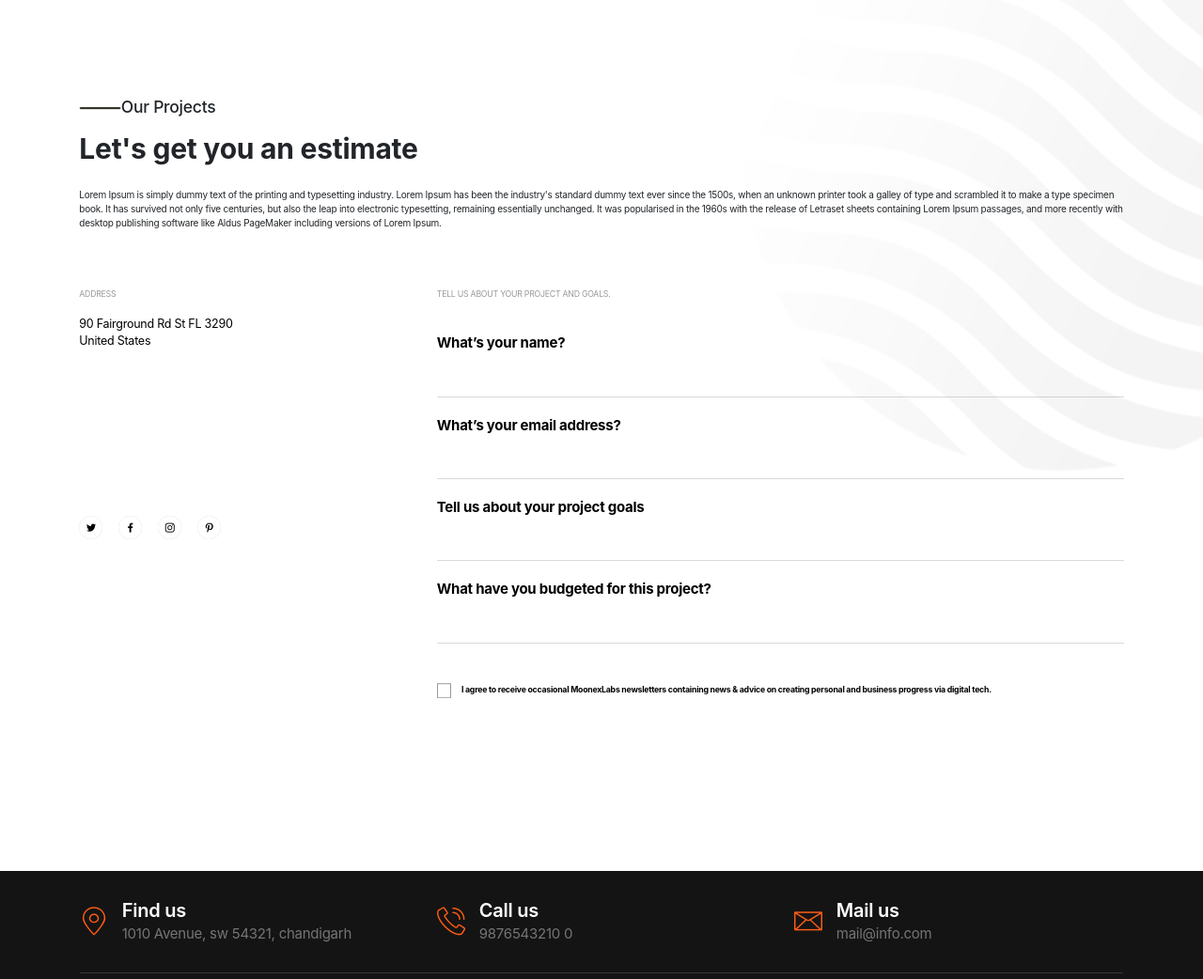
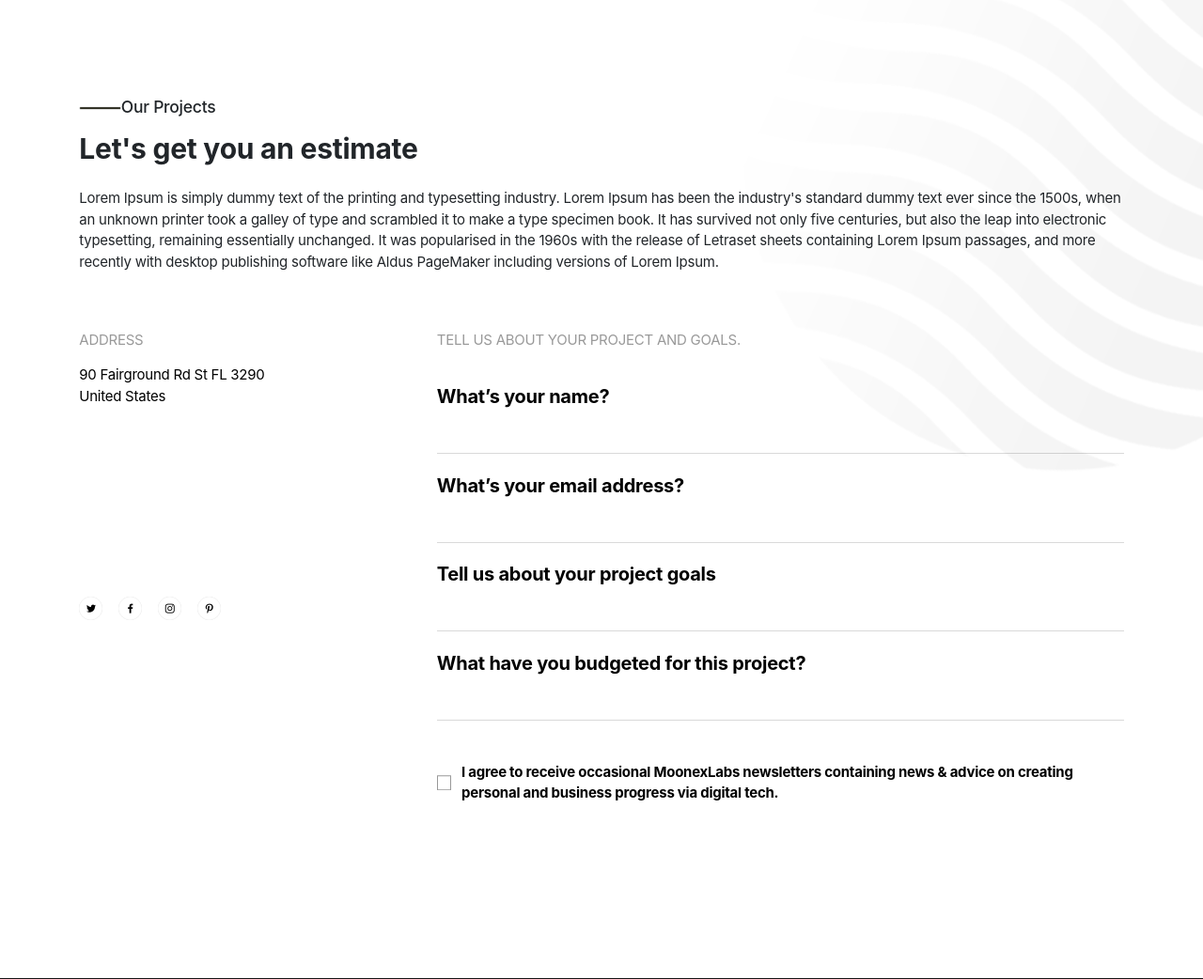
Before and after one commit to Sisirakv/Stunsky, a Django app: page /contact in a window 1280 px wide. Shown: the part 309-1351 px from the top of the page at 94% size. Run offline with Django 3.2, Linux system fonts and the light colour scheme; some libraries are stand-ins or nearby versions.

Commit message:
edit works

```diff
--- a/static/css/custom.css
+++ b/static/css/custom.css
@@ -233,11 +233,11 @@
 	}
 	.image-size {
 		margin-top: 77px;
-		width: 71% !important;
+		width: 100% !important;
 
 	}
 	.carousel-control-next {
-		right: 170px !important;
+		right: 69px !important;
 	}
 	.bannerli{
 		padding-right: 75px;
@@ -343,6 +343,39 @@
 	}
 	.ptf-offcanvas-menu__header .ptf-offcanvas-menu-icon{
 		color: black !important;
+	}
+	.ptf-nav--default .sf-menu>li>a{
+		font-size: 1.5rem;
+		font-weight: 700;
+		line-height: 1;
+		text-transform: uppercase;
+	}
+	.fz-18{
+		font-size: 1.5rem;
+	}
+	.ptf-service-box__content p{
+		font-size: 1.5rem;
+	}
+	.ptf-approach-box__content{
+		font-size: 1.5rem;
+	}
+	.testip{
+		font-size: 1.5rem;
+	}
+	.h1title{
+		font-size: 4rem;
+	}
+	.fz-21{
+		font-size: 2rem;
+	}
+	.ptf-news-slide__excerpt p{
+		font-size: 1.5rem;
+	}
+	.ptf-post__meta span{
+		font-size: 1rem;
+	}
+	.ptf-post__title a{
+		font-size: 2rem;
 	}
 }
 
--- a/templates/contact.html
+++ b/templates/contact.html
@@ -15,7 +15,7 @@
 						<div class="ptf-animated-block" data-aos="fade" data-aos-delay="0">
 							<div class="ptf-spacer" style=" --ptf-xxl: 9rem; --ptf-md: 12rem;"></div>
 							<h1 class="fz-70 fz-40--md fw-extrabold lh-1p1 has-white-color" >Contact</h1>
-							<h4>Lorem Ipsum is simply dummy text of the printing and typesetting industry.
+							<h4 class="fz-18">Lorem Ipsum is simply dummy text of the printing and typesetting industry.
 								Lorem Ipsum has been the industry's</h4>
 						</div>
 					</div>
@@ -35,7 +35,7 @@
 							<h1 class="large-heading" style="font-size: 3rem;"><b>Let's get you an estimate</b>
 							</h1>
 							<div class="ptf-spacer" style=" --ptf-xxl: 2rem; --ptf-md: 5rem;"></div>
-							<p>Lorem Ipsum is simply dummy text of the printing and typesetting industry. Lorem Ipsum has been the industry's standard
+							<p class="fz-18">Lorem Ipsum is simply dummy text of the printing and typesetting industry. Lorem Ipsum has been the industry's standard
 								dummy text ever since the 1500s, when an unknown printer took a galley of type and scrambled it to make a type specimen
 								book. It has survived not only five centuries, but also the leap into electronic typesetting, remaining essentially unchanged. It
 								was popularised in the 1960s with the release of Letraset sheets containing Lorem Ipsum passages, and more recently with
@@ -56,30 +56,30 @@
 					<div class="col-lg-4">
 						<!--Animated Block-->
 						<div class="ptf-animated-block" data-aos="fade" data-aos-delay="0">
-							<h5 class="fz-14 text-uppercase has-3-color fw-normal">Address</h5>
+							<h5 class="fz-18 text-uppercase has-3-color fw-normal">Address</h5>
 							<!--Spacer-->
 							<div class="ptf-spacer" style=" --ptf-xxl: 1.25rem;"></div>
-							<p class="fz-20 lh-1p5 has-black-color">90 Fairground Rd St FL 3290<br>United States</p>
+							<p class="fz-18 lh-1p5 has-black-color">90 Fairground Rd St FL 3290<br>United States</p>
 						</div>
 						<!--Spacer-->
 						<div class="ptf-spacer" style=" --ptf-xxl: 2.1875rem;"></div>
 						<!--Animated Block-->
 						<div class="ptf-animated-block" data-aos="fade" data-aos-delay="100">
-							<h5 class="fz-14 text-uppercase has-3-color fw-normal">Email</h5>
+							<h5 class="fz-18 text-uppercase has-3-color fw-normal">Email</h5>
 							<!--Spacer-->
 							<div class="ptf-spacer" style=" --ptf-xxl: 1.25rem;"></div>
 							<p class="fz-20 lh-1p5 has-black-color"><a href="mailto:hello@moonex.co"
-									class="atag">hello@moonex.co<br></a><a href="mailto:career@moonex.co"
-									class="atag">career@moonex.co</a></p>
+									class="atag fz-18">hello@moonex.co<br></a><a href="mailto:career@moonex.co"
+									class="atag fz-18">career@moonex.co</a></p>
 						</div>
 						<!--Spacer-->
 						<div class="ptf-spacer" style=" --ptf-xxl: 2.1875rem;"></div>
 						<!--Animated Block-->
-						<div class="ptf-animated-block" data-aos="fade" data-aos-delay="200">
-							<h5 class="fz-14 text-uppercase has-3-color fw-normal">Phone</h5>
+						<div class="ptf-animated-block atag" data-aos="fade" data-aos-delay="200">
+							<h5 class="fz-18 text-uppercase has-3-color fw-normal">Phone</h5>
 							<!--Spacer-->
 							<div class="ptf-spacer" style=" --ptf-xxl: 1.25rem;"></div>
-							<p class="fz-20 lh-1p5 has-black-color"><a href="tel:+5632356565" class="atag">+56 3235 65
+							<p class="fz-18 lh-1p5 has-black-color"><a href="tel:+5632356565" class="atag">+56 3235 65
 									65</a></p>
 						</div>
 						<!--Spacer-->
@@ -99,27 +99,27 @@
 					<div class="col-lg-8">
 						<!--Animated Block-->
 						<div class="ptf-animated-block" data-aos="fade" data-aos-delay="300">
-							<h5 class="fz-14 text-uppercase has-3-color fw-normal">Tell us about your project and goals.
+							<h5 class="fz-18 text-uppercase has-3-color fw-normal">Tell us about your project and goals.
 							</h5>
 							<!--Spacer-->
 							<div class="ptf-spacer" style=" --ptf-xxl: 3.125rem;"></div>
 							<form>
 								<div class="ptf-form-group">
-									<label >What’s your name?</label>
+									<label class="fz-21">What’s your name?</label>
 									<input class="is-large" type="text">
 								</div>
 
 								<div class="ptf-form-group">
-									<label >What’s your email address?</label>
+									<label class="fz-21">What’s your email address?</label>
 									<input class="is-large" type="text">
 								</div>
 								<div class="ptf-form-group">
-									<label >Tell us about your project goals</label>
+									<label class="fz-21">Tell us about your project goals</label>
 									<input class="is-large" type="text">
 								</div>
 
 								<div class="ptf-form-group">
-									<label >What have you budgeted for this project?</label>
+									<label class="fz-21">What have you budgeted for this project?</label>
 									<input class="is-large" type="text">
 									<!-- <select class="is-large">
 										<option value="">$30,000 and under</option>
@@ -131,9 +131,9 @@
 								<!--Spacer-->
 								<div class="ptf-spacer" style=" --ptf-xxl: 2.5rem;"></div>
 								<div class="ptf-form-group">
-									<label class="ptf-checkbox" for="terms">
-										<input class="d-none" type="checkbox" id="terms"><span
-											class="ptf-checkbox__checkmark"></span>I agree to receive occasional
+									<label class="ptf-checkbox fz-18" for="terms">
+										<input class="d-none fz-18" type="checkbox" id="terms"><span
+											class="ptf-checkbox__checkmark"></span >I agree to receive occasional
 										MoonexLabs newsletters containing news & advice on creating personal and
 										business progress via digital tech.
 									</label>
--- a/templates/index.html
+++ b/templates/index.html
@@ -96,7 +96,7 @@
                                     <br>Agency</p>
                             </div> -->
 						<!--Spacer -->
-						<div class="ptf-spacer" style=" --ptf-xxl: 7.125rem; --ptf-md: 8.0625rem;"></div>
+						<div class="ptf-spacer" style=" --ptf-xxl: 14.125rem; --ptf-md: 8.0625rem;"></div>
 						<!--Animated Block-->
 						<div class="ptf-animated-block bannerdigital" data-aos="fade" data-aos-delay="200" >
 							<h2><img src="../static/img/adsa.png" alt="" class="bannersub"><b>Digital Studio</b> </h2>
```
